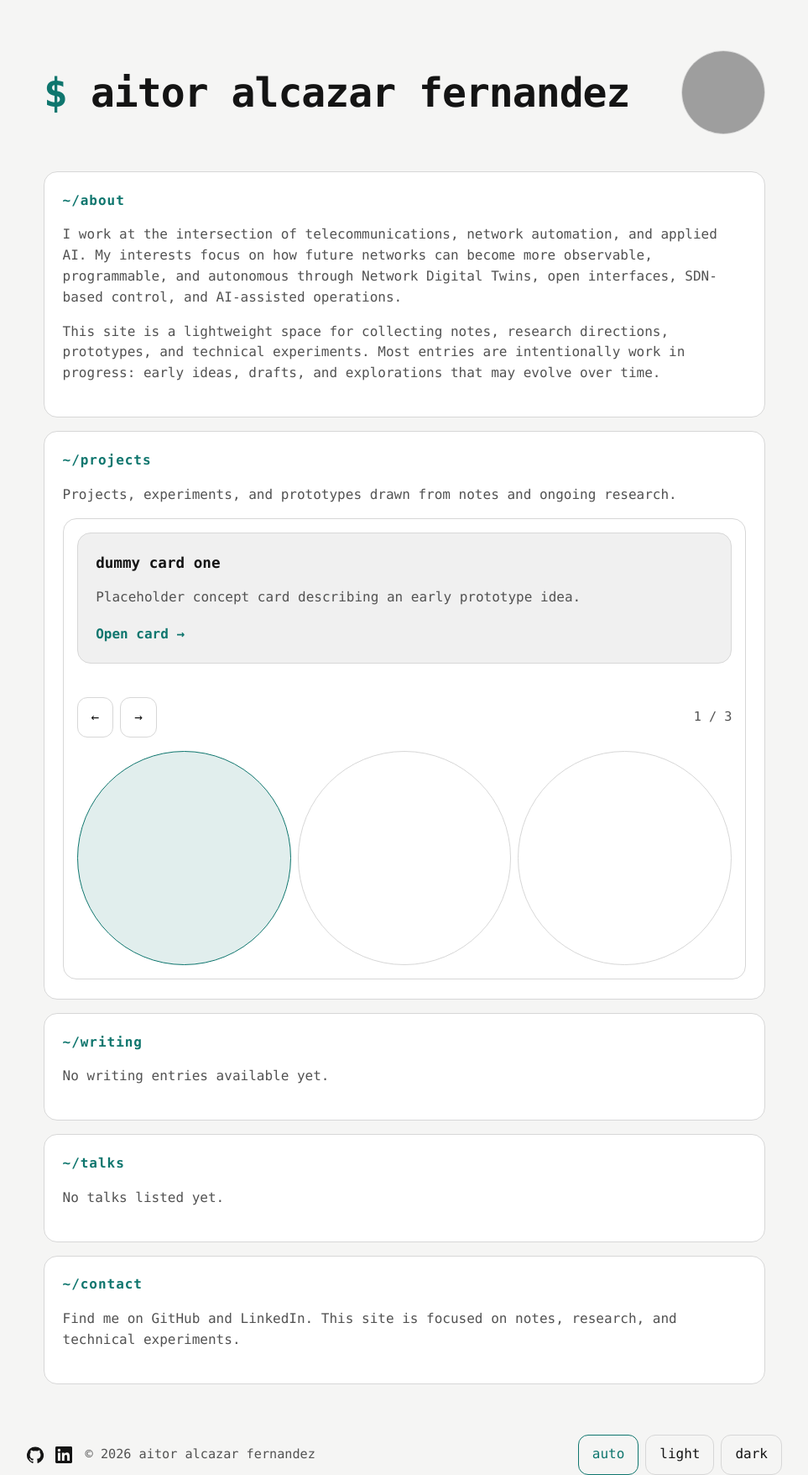
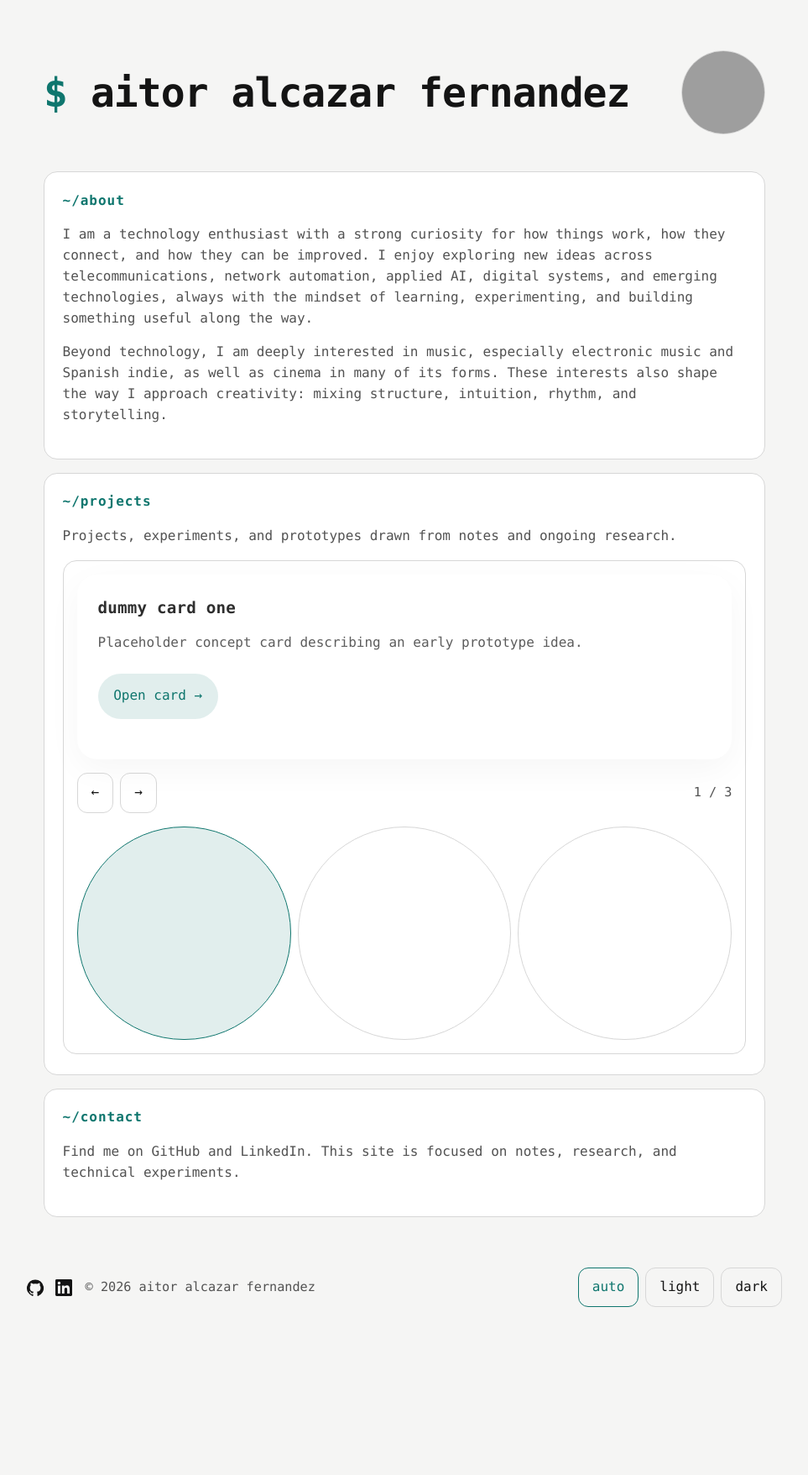
Before and after one commit to aitor-alcazar/aitor-alcazar.github.io, a Jekyll site: the page built from index.md, in a window 1280 px wide. Shown: the whole page at 84% size, without its empty margins (158-1121 px from the left). Built offline with Jekyll 4.4.1, drawn with Linux system fonts in a browser that asks for light colours; after the commit the page ends 1556 px from its top, so only the background shows below that; grey boxes are pictures that could not be loaded.

Commit message:
Improve the card design and update the text styles in the projects section.

```diff
--- a/_includes/card-grid.html
+++ b/_includes/card-grid.html
@@ -4,7 +4,7 @@
       <h3>{{ card.title }}</h3>
       <p>{{ card.description }}</p>
       {% if card.url %}
-        <a href="{{ card.url | relative_url }}">Open card →</a>
+        <a href="{{ card.url | relative_url }}" class="card-link">Open card →</a>
       {% endif %}
     </article>
   {% endfor %}
--- a/_layouts/home.html
+++ b/_layouts/home.html
@@ -13,8 +13,12 @@ layout: default
 <section id="about" class="section section-block">
   <h2>~/about</h2>
   <div class="section-copy">
-    <p>I work at the intersection of telecommunications, network automation, and applied AI. My interests focus on how future networks can become more observable, programmable, and autonomous through Network Digital Twins, open interfaces, SDN-based control, and AI-assisted operations.</p>
-    <p>This site is a lightweight space for collecting notes, research directions, prototypes, and technical experiments. Most entries are intentionally work in progress: early ideas, drafts, and explorations that may evolve over time.</p>
+    <p>
+      I am a technology enthusiast with a strong curiosity for how things work, how they connect, and how they can be improved. I enjoy exploring new ideas across telecommunications, network automation, applied AI, digital systems, and emerging technologies, always with the mindset of learning, experimenting, and building something useful along the way.
+    </p>
+    <p>
+      Beyond technology, I am deeply interested in music, especially electronic music and Spanish indie, as well as cinema in many of its forms. These interests also shape the way I approach creativity: mixing structure, intuition, rhythm, and storytelling.
+    </p>
   </div>
 </section>
 
@@ -24,39 +28,6 @@ layout: default
   {% include card-carousel.html cards=site.data.cards %}
 </section>
 
-<section id="writing" class="section section-block">
-  <h2>~/writing</h2>
-  {% if site.data.writing and site.data.writing.size > 0 %}
-    <ol class="entry-list">
-      {% for entry in site.data.writing %}
-        <li>
-          <span class="entry-title">{{ entry.title }}</span>
-          {% if entry.date %}<span class="entry-meta">{{ entry.date }}</span>{% endif %}
-          {% if entry.url %}<a href="{{ entry.url | relative_url }}">view</a>{% endif %}
-        </li>
-      {% endfor %}
-    </ol>
-  {% else %}
-    <p class="empty-note">No writing entries available yet.</p>
-  {% endif %}
-</section>
-
-<section id="talks" class="section section-block">
-  <h2>~/talks</h2>
-  {% if site.data.talks and site.data.talks.size > 0 %}
-    <ol class="entry-list">
-      {% for talk in site.data.talks %}
-        <li>
-          <span class="entry-title">{{ talk.title }}</span>
-          {% if talk.date %}<span class="entry-meta">{{ talk.date }}</span>{% endif %}
-          {% if talk.location %}<span class="entry-meta">{{ talk.location }}</span>{% endif %}
-        </li>
-      {% endfor %}
-    </ol>
-  {% else %}
-    <p class="empty-note">No talks listed yet.</p>
-  {% endif %}
-</section>
 
 <section id="contact" class="section section-block">
   <h2>~/contact</h2>
--- a/assets/css/styles.css
+++ b/assets/css/styles.css
@@ -33,7 +33,8 @@ body {
 }
 
 body {
-  font-family: ui-monospace, SFMono-Regular, Menlo, Monaco, Consolas, "Liberation Mono", "Courier New", monospace;
+  font-family: "SF Mono", "JetBrains Mono", "IBM Plex Mono", ui-monospace, SFMono-Regular, Menlo, Monaco, Consolas, "Liberation Mono", "Courier New", monospace;
+  font-feature-settings: "cv11" 1, "ss01" 1;
   background: var(--bg);
   color: var(--text);
   line-height: 1.55;
@@ -238,28 +239,70 @@ h2 {
   border-color: var(--accent);
 }
 
+.card-grid {
+  display: grid;
+  grid-template-columns: repeat(auto-fit, minmax(280px, 1fr));
+  gap: 1.25rem;
+}
+
 .card-item {
-  padding: 1.35rem;
-  background: var(--surface-alt);
-  border: 1px solid var(--border);
+  position: relative;
+  min-height: 220px;
+  padding: 1.5rem;
+  background: var(--surface);
+  border: 1px solid transparent;
+  border-radius: 1.5rem;
+  box-shadow: var(--shadow);
+  transition: transform 0.25s ease, border-color 0.25s ease, box-shadow 0.25s ease, background 0.25s ease;
+  overflow: hidden;
+}
+
+.card-item::before {
+  content: "";
+  position: absolute;
+  inset: 0;
+  border-radius: inherit;
+  pointer-events: none;
+  background: linear-gradient(180deg, rgba(255,255,255,0.16), transparent 60%);
+}
+
+.card-item:hover {
+  transform: translateY(-4px);
+  border-color: var(--accent);
+  box-shadow: 0 24px 45px rgba(15, 118, 110, 0.12);
 }
 
 .card-item h3 {
   margin: 0 0 0.9rem;
-  font-size: 1.1rem;
+  font-size: 1.2rem;
+  letter-spacing: 0.01em;
 }
 
 .card-item p {
   margin: 0;
   color: var(--muted);
+  white-space: pre-line;
 }
 
 .card-link {
-  margin-top: 1.2rem;
+  margin-top: 1.5rem;
   display: inline-flex;
+  align-items: center;
+  gap: 0.45rem;
   color: var(--accent);
+  padding: 0.85rem 1.1rem;
+  border: 1px solid transparent;
+  border-radius: 999px;
+  background: var(--accent-soft);
   text-decoration: none;
-  font-weight: 600;
+  transition: background 0.2s ease, color 0.2s ease, transform 0.2s ease;
+}
+
+.card-link:hover,
+.card-link:focus-visible {
+  color: #ffffff;
+  background: var(--accent);
+  transform: translateY(-1px);
 }
 
 .entry-list {
```
